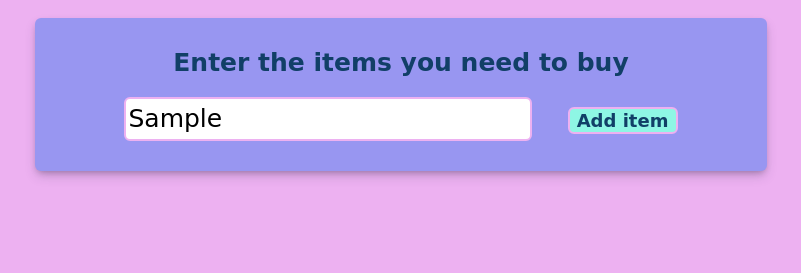
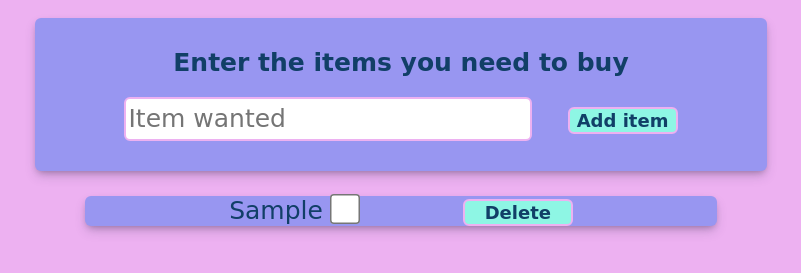
Before and after one commit to SL-GW/shopping-list-application, a plain HTML site: page index.html in a window 1280 px wide. Both pictures are taken after typing "Sample" into the empty fields and a click on the input "Add item". Shown: the part 107-380 px from the top of the page, without its empty margins (239-1040 px from the left). Drawn offline with Linux system fonts and the light colour scheme; a web font is replaced by a local one.

Commit message:
Updated javascript

```diff
--- a/index.html
+++ b/index.html
@@ -84,6 +84,29 @@
         font-size: 20px;
         cursor: pointer;
       }
+
+      .delete-item {
+        font-family: "Over the Rainbow", cursive;
+        border: solid 2px #edb1f1;
+        font-size: 18px;
+        border-radius: 6px;
+        width: 110px;
+        font-weight: 600;
+        color: #113f67;
+        background: #8ef6e4;
+        margin-left: 60px;
+      }
+
+      .buy-item {
+        margin-right: 40px;
+        font-weight: 600;
+      }
+
+      input[type="checkbox"] {
+        width: 20px;
+        height: 20px;
+        transform: scale(1.5);
+      }
     </style>
   </head>
   <body>
@@ -103,39 +126,59 @@
     <ul id="shopping-list-list">
       <li></li>
     </ul>
+
     <script>
+      // Get references to the DOM elements
       let shoppingForm = document.getElementById("shopping-form");
       let shoppingListItem = document.getElementById("shopping-list-item");
       let shoppingListList = document.getElementById("shopping-list-list");
 
-      shoppingForm.addEventListener("submit", function (event) {
+      // Handle form submission
+      shoppingForm.addEventListener("submit", handleSubmit);
+
+      function handleSubmit(event) {
         event.preventDefault();
+
+        // Get the item text from the input field
         let itemText = shoppingListItem.value;
-      });
 
-      function addItem(itemText, list) {
+        if (itemText.trim() !== "") {
+          // Call the function to add the item to the list
+          addItemToList(itemText);
+
+          // Clear the input field after submission
+          shoppingListItem.value = "";
+        }
+      }
+
+      function addItemToList(itemText) {
+        // Create a new list item element
         let newItem = document.createElement("li");
+
+        // Set the inner HTML for the new list item
         newItem.innerHTML = `
         ${itemText}
-        <input type=checkbox class="item-to-buy"/>
-        <button class="delete-item">Delete</button>`;
+        <input type="checkbox" class="buy-item"/>
+        <button class="delete-item">Delete</button>
+      `;
 
-        list.appendChild(newItem);
+        // Add the new item to the shopping list
+        shoppingListList.appendChild(newItem);
 
-        newItem
-          .querySelector(".item-to-buy")
-          .addEventListener("change", function () {
+        // Add event listener for marking the item as bought
+        let checkbox = newItem.querySelector(".buy-item");
+        checkbox.addEventListener("change", function () {
           if (this.checked) {
-              newItem.style.textDecoration = "linethrough";
+            newItem.style.textDecoration = "line-through";
           } else {
             newItem.style.textDecoration = "none";
           }
         });
 
-        newItem
-          .querySelector("delete-item")
-          .addEventListener("click", function () {
-            list.removeChild(newItem);
+        // Add event listener for deleting the item
+        let deleteButton = newItem.querySelector(".delete-item");
+        deleteButton.addEventListener("click", function () {
+          shoppingListList.removeChild(newItem);
         });
       }
     </script>
```
Lines whose indentation alone changed are shown as unchanged.
